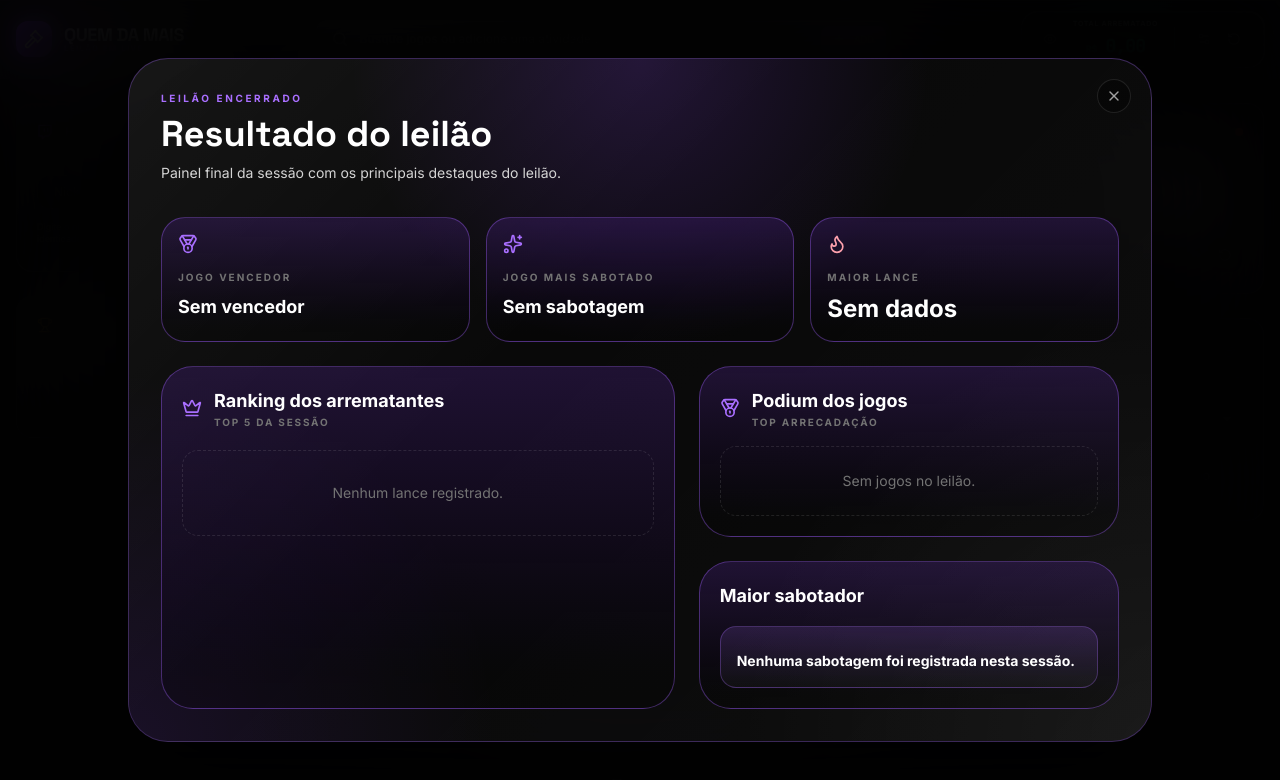
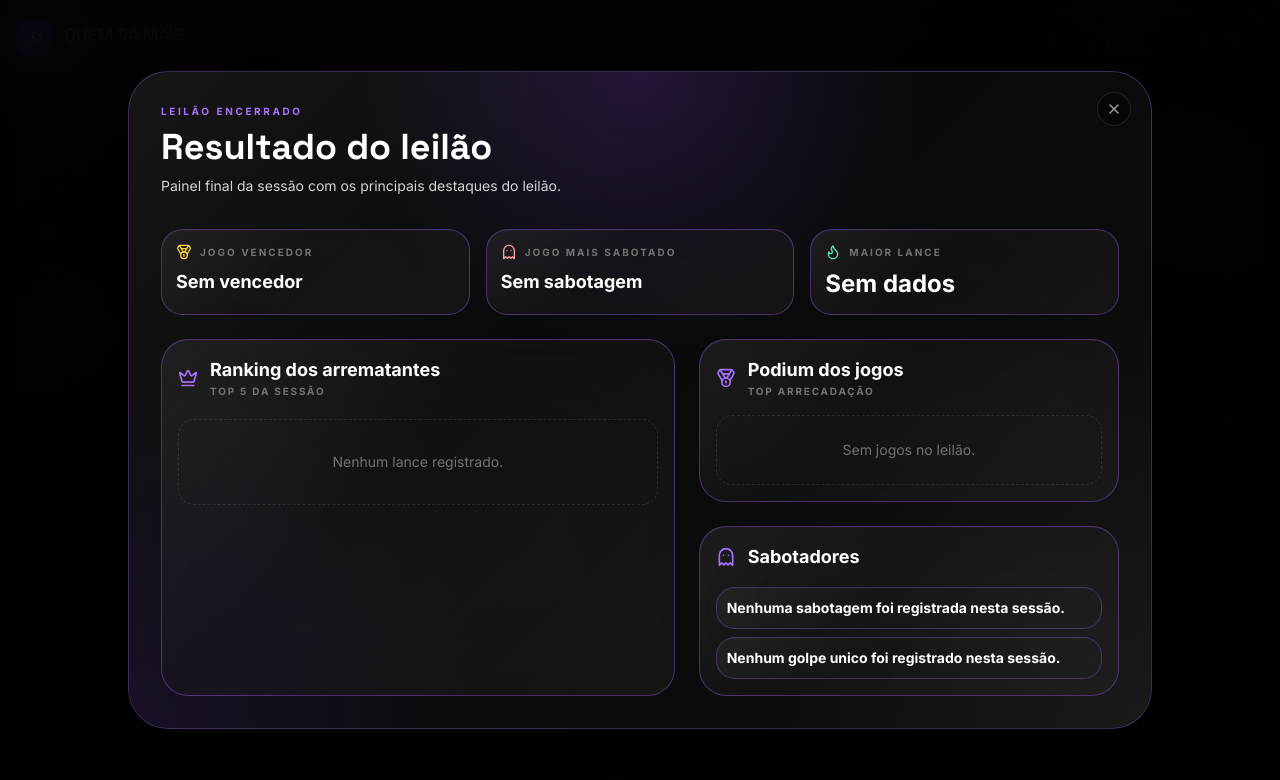
Before and after one commit to IagoHale/Quem-da-Mais_Leilao-em-Live, a React (Vite) app: page / in a window 1280 px wide. Both pictures are taken after a click on the button "ENCERRAR LEILÃO". Shown: the top 780 px of the page. Built offline with nearby package versions, Linux system fonts and the light colour scheme.

Commit message:
minor fixes

```diff
--- a/src/App.tsx
+++ b/src/App.tsx
@@ -1,5 +1,5 @@
 import { useEffect, useRef, useState, type ChangeEvent } from 'react';
-import { Flag, Github } from 'lucide-react';
+import { Gavel, Github } from 'lucide-react';
 import { motion, AnimatePresence } from 'motion/react';
 import { GameList } from './components/auction/GameList';
 import { useToast } from './components/feedback/ToastProvider';
@@ -403,7 +403,7 @@ export default function App() {
             boxShadow: '0 20px 70px rgba(0,0,0,0.35), 0 0 28px color-mix(in srgb, var(--color-twitch) 28%, transparent)',
           }}
         >
-          <Flag className="h-4 w-4" style={{ color: 'color-mix(in srgb, var(--color-twitch) 72%, white)' }} />
+          <Gavel className="h-4 w-4" style={{ color: 'color-mix(in srgb, var(--color-twitch) 72%, white)' }} />
           Encerrar leilão
         </button>
       </div>
--- a/src/components/modals/AuctionStatsModal.tsx
+++ b/src/components/modals/AuctionStatsModal.tsx
@@ -1,4 +1,4 @@
-import { Crown, Flame, Medal, Sparkles, X } from 'lucide-react';
+import { Crown, Flame, Ghost, Medal, X } from 'lucide-react';
 import { motion } from 'motion/react';
 import { calculateAuctionStats } from '../../lib/auction';
 import type { Donation, Donator, Game, StreamerInfo } from '../../types/auction';
@@ -19,15 +19,15 @@ export function AuctionStatsModal({
   const stats = calculateAuctionStats(games, donations, donators);
   const themedPanelStyle = {
     borderColor: 'color-mix(in srgb, var(--color-twitch) 32%, rgba(255,255,255,0.08))',
-    background: 'linear-gradient(180deg, color-mix(in srgb, var(--color-twitch) 18%, rgba(0,0,0,0.28)), rgba(0,0,0,0.22))',
   } as const;
   const themedSoftCardStyle = {
     borderColor: 'color-mix(in srgb, var(--color-twitch) 24%, rgba(255,255,255,0.08))',
-    background: 'linear-gradient(180deg, color-mix(in srgb, var(--color-twitch) 12%, rgba(255,255,255,0.04)), rgba(255,255,255,0.03))',
   } as const;
   const themedIconStyle = {
     color: 'color-mix(in srgb, var(--color-twitch) 78%, white)',
   } as const;
+  const valueClassName = 'font-mono font-black text-emerald-300';
+  const sabotageValueClassName = 'font-mono font-black text-rose-300';
 
   return (
     <motion.div
@@ -97,28 +97,34 @@ export function AuctionStatsModal({
           </div>
 
           <div className="grid gap-4 md:grid-cols-3">
-            <div className="rounded-[1.5rem] border p-4" style={themedPanelStyle}>
-              <Medal className="mb-4 h-5 w-5" style={themedIconStyle} />
+            <div className="liquidglass rounded-[1.35rem] border p-3.5" style={themedPanelStyle}>
+              <div className="flex items-center gap-2">
+                <Medal className="h-4 w-4 text-amber-300" />
                 <p className="text-[10px] font-black uppercase tracking-[0.2em] text-neutral-500">Jogo vencedor</p>
+              </div>
               <p className="mt-2 text-lg font-black text-white">
                 {stats.topGames[0]?.name ?? 'Sem vencedor'}
               </p>
-              {stats.topGames[0] && <p className="mt-2 text-xs text-neutral-300">R$ {stats.topGames[0].value.toLocaleString('pt-BR', { minimumFractionDigits: 2 })}</p>}
+              {stats.topGames[0] && <p className={`mt-2 text-xs ${valueClassName}`}>R$ {stats.topGames[0].value.toLocaleString('pt-BR', { minimumFractionDigits: 2 })}</p>}
             </div>
-            <div className="rounded-[1.5rem] border p-4" style={themedPanelStyle}>
-              <Sparkles className="mb-4 h-5 w-5" style={themedIconStyle} />
+            <div className="liquidglass rounded-[1.35rem] border p-3.5" style={themedPanelStyle}>
+              <div className="flex items-center gap-2">
+                <Ghost className="h-4 w-4 text-rose-300" />
                 <p className="text-[10px] font-black uppercase tracking-[0.2em] text-neutral-500">Jogo mais sabotado</p>
+              </div>
               <p className="mt-2 text-lg font-black text-white">{stats.mostSabotagedGame?.name ?? 'Sem sabotagem'}</p>
               {stats.mostSabotagedGame && stats.mostSabotagedGame.sabotageTotal > 0 && (
-                <p className="mt-2 text-xs text-neutral-300">R$ {stats.mostSabotagedGame.sabotageTotal.toLocaleString('pt-BR', { minimumFractionDigits: 2 })} derrubados</p>
+                <p className={`mt-2 text-xs ${valueClassName}`}>R$ {stats.mostSabotagedGame.sabotageTotal.toLocaleString('pt-BR', { minimumFractionDigits: 2 })} derrubados</p>
               )}
             </div>
-            <div className="rounded-[1.5rem] border p-4" style={themedPanelStyle}>
-              <Flame className="mb-4 h-5 w-5 text-rose-300" />
+            <div className="liquidglass rounded-[1.35rem] border p-3.5" style={themedPanelStyle}>
+              <div className="flex items-center gap-2">
+                <Flame className="h-4 w-4 text-emerald-300" />
                 <p className="text-[10px] font-black uppercase tracking-[0.2em] text-neutral-500">Maior lance</p>
+              </div>
               {stats.biggestBid ? (
                 <>
-                  <p className="mt-2 text-2xl font-black text-white">R$ {stats.biggestBid.amount.toLocaleString('pt-BR', { minimumFractionDigits: 2 })}</p>
+                  <p className={`mt-2 text-2xl ${valueClassName}`}>R$ {stats.biggestBid.amount.toLocaleString('pt-BR', { minimumFractionDigits: 2 })}</p>
                   <p className="mt-2 text-xs text-neutral-300">{stats.biggestBid.donatorName}</p>
                 </>
               ) : (
@@ -128,7 +134,7 @@ export function AuctionStatsModal({
           </div>
 
           <div className="mt-6 grid gap-6 lg:grid-cols-[1.1fr_0.9fr]">
-            <div className="rounded-[2rem] border p-5" style={themedPanelStyle}>
+            <div className="liquidglass rounded-[1.7rem] border p-4" style={themedPanelStyle}>
               <div className="mb-5 flex items-center gap-3">
                 <Crown className="h-5 w-5" style={themedIconStyle} />
                 <div>
@@ -142,7 +148,7 @@ export function AuctionStatsModal({
                   <p className="rounded-2xl border border-dashed border-white/10 py-8 text-center text-sm text-neutral-500">Nenhum lance registrado.</p>
                 ) : (
                   stats.topDonators.map((donator, index) => (
-                    <div key={donator.name} className="flex items-center justify-between rounded-2xl border px-4 py-3" style={themedSoftCardStyle}>
+                    <div key={donator.name} className="liquidglass flex items-center justify-between rounded-[1.15rem] border px-3.5 py-2.5" style={themedSoftCardStyle}>
                       <div className="flex items-center gap-3">
                         <div
                           className="flex h-9 w-9 items-center justify-center rounded-xl text-xs font-black text-white"
@@ -151,11 +157,10 @@ export function AuctionStatsModal({
                           {index + 1}
                         </div>
                         <div>
-                          <p className="text-sm font-bold text-white">{donator.name}</p>
-                          <p className="text-[10px] font-black uppercase tracking-[0.18em] text-neutral-500">Arrematante</p>
+                          <p className="text-lg font-black text-white">{donator.name}</p>
                         </div>
                       </div>
-                      <p className="font-mono text-lg font-black" style={themedIconStyle}>R$ {donator.total.toLocaleString('pt-BR', { minimumFractionDigits: 2 })}</p>
+                      <p className={valueClassName}>R$ {donator.total.toLocaleString('pt-BR', { minimumFractionDigits: 2 })}</p>
                     </div>
                   ))
                 )}
@@ -163,7 +168,7 @@ export function AuctionStatsModal({
             </div>
 
             <div className="space-y-6">
-              <div className="rounded-[2rem] border p-5" style={themedPanelStyle}>
+              <div className="liquidglass rounded-[1.7rem] border p-4" style={themedPanelStyle}>
                 <div className="mb-4 flex items-center gap-3">
                   <Medal className="h-5 w-5" style={themedIconStyle} />
                   <div>
@@ -172,36 +177,43 @@ export function AuctionStatsModal({
                   </div>
                 </div>
 
-                <div className="space-y-3">
+                <div className="space-y-2">
                   {stats.topGames.length === 0 ? (
                     <p className="rounded-2xl border border-dashed border-white/10 py-6 text-center text-sm text-neutral-500">Sem jogos no leilão.</p>
                   ) : (
                     stats.topGames.map((game, index) => (
-                      <div key={game.id} className="rounded-2xl border px-4 py-3" style={themedSoftCardStyle}>
+                      <div key={game.id} className="liquidglass rounded-[1.15rem] border px-3.5 py-2" style={themedSoftCardStyle}>
                         <div className="flex items-center justify-between gap-3">
                           <p className="min-w-0 truncate text-sm font-bold text-white">
                             {index + 1}. {game.name}
                           </p>
-                          <p className="font-mono text-sm font-black" style={themedIconStyle}>R$ {game.value.toLocaleString('pt-BR', { minimumFractionDigits: 2 })}</p>
+                          <p className={valueClassName}>R$ {game.value.toLocaleString('pt-BR', { minimumFractionDigits: 2 })}</p>
                         </div>
                       </div>
                     ))
                   )}
                 </div>
               </div>
-              <div className="rounded-[2rem] border p-5" style={themedPanelStyle}>
-                <h3 className="text-lg font-bold text-white">Maior sabotador</h3>
-                <div className="mt-4 rounded-2xl border p-4 text-sm text-neutral-300" style={themedSoftCardStyle}>
-                  <p className="mt-2 font-bold text-white">
+              <div className="liquidglass rounded-[1.7rem] border p-4" style={themedPanelStyle}>
+                <div className="flex items-center gap-3">
+                  <Ghost className="h-5 w-5" style={themedIconStyle} />
+                  <h3 className="text-lg font-bold text-white">Sabotadores</h3>
+                </div>
+                <div className="mt-4 grid gap-2">
+                  <div className="liquidglass rounded-[1.15rem] border p-2.5 text-sm text-neutral-300" style={themedSoftCardStyle}>
+                    <p className="font-bold text-white">
                       {stats.biggestSabotator
-                      ? `${stats.biggestSabotator.name} derrubou R$ ${stats.biggestSabotator.total.toLocaleString('pt-BR', { minimumFractionDigits: 2 })} no total.`
+                        ? <>Maior sabotador: {stats.biggestSabotator.name} sabotou um total de <span className={sabotageValueClassName}>R$ {stats.biggestSabotator.total.toLocaleString('pt-BR', { minimumFractionDigits: 2 })}</span>.</>
                         : 'Nenhuma sabotagem foi registrada nesta sessão.'}
                     </p>
-                  {stats.biggestImposterBid && (
-                    <p className="mt-3 text-neutral-300">
-                      Maior golpe unico: {stats.biggestImposterBid.donatorName} tirou R$ {Math.abs(stats.biggestImposterBid.amount).toLocaleString('pt-BR', { minimumFractionDigits: 2 })} em {stats.biggestImposterBid.gameName}.
+                  </div>
+                  <div className="liquidglass rounded-[1.15rem] border p-2.5 text-sm text-neutral-300" style={themedSoftCardStyle}>
+                    <p className="font-bold text-white">
+                      {stats.biggestImposterBid
+                        ? <>Maior golpe: {stats.biggestImposterBid.donatorName} sabotou <span className={sabotageValueClassName}>R$ {Math.abs(stats.biggestImposterBid.amount).toLocaleString('pt-BR', { minimumFractionDigits: 2 })}</span> em {stats.biggestImposterBid.gameName} de uma vez.</>
+                        : 'Nenhum golpe unico foi registrado nesta sessão.'}
                     </p>
-                  )}
+                  </div>
                 </div>
               </div>
             </div>
```
Also changed, not shown: 5 other files (tests, documents, lock files or other folders). Lines whose indentation alone changed are shown as unchanged.
